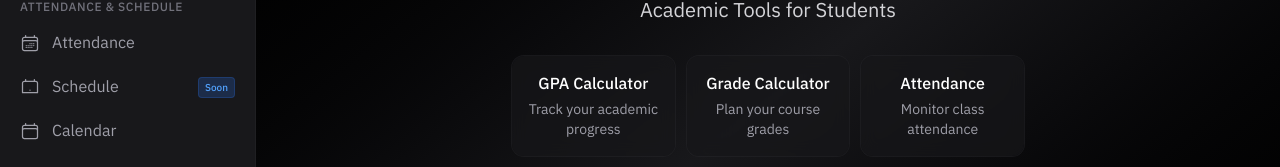
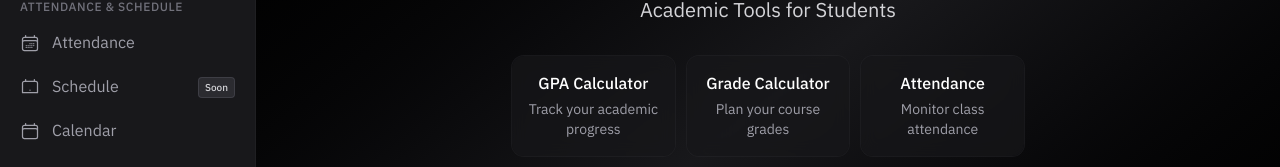
Before and after one commit to Ahmkwj/UDST-Tools, a React (Vite) app: page /en in a window 1280 px wide. Shown: the part 298-465 px from the top of the page. Built offline with nearby package versions, Linux system fonts and the light colour scheme.

Commit message:
fix soon label color

```diff
--- a/src/components/Sidebar.tsx
+++ b/src/components/Sidebar.tsx
@@ -442,7 +442,7 @@ export default function Sidebar({
                           </span>
                         </div>
                         {item.comingSoon && (
-                          <span className="text-[10px] font-medium px-1.5 py-0.5 rounded bg-blue-500/20 text-blue-400 border border-blue-500/20">
+                          <span className="text-[10px] font-medium px-1.5 py-0.5 rounded bg-zinc-700/50 text-zinc-300 border border-zinc-600/50">
                             {locale === "ar" ? "قريبًا" : "Soon"}
                           </span>
                         )}
```
